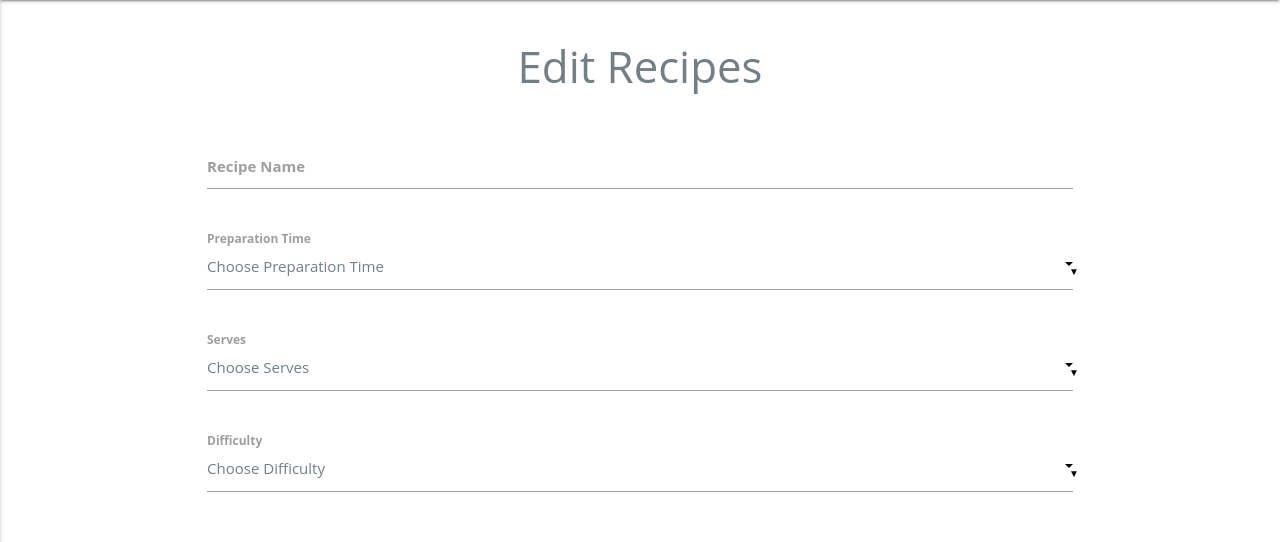
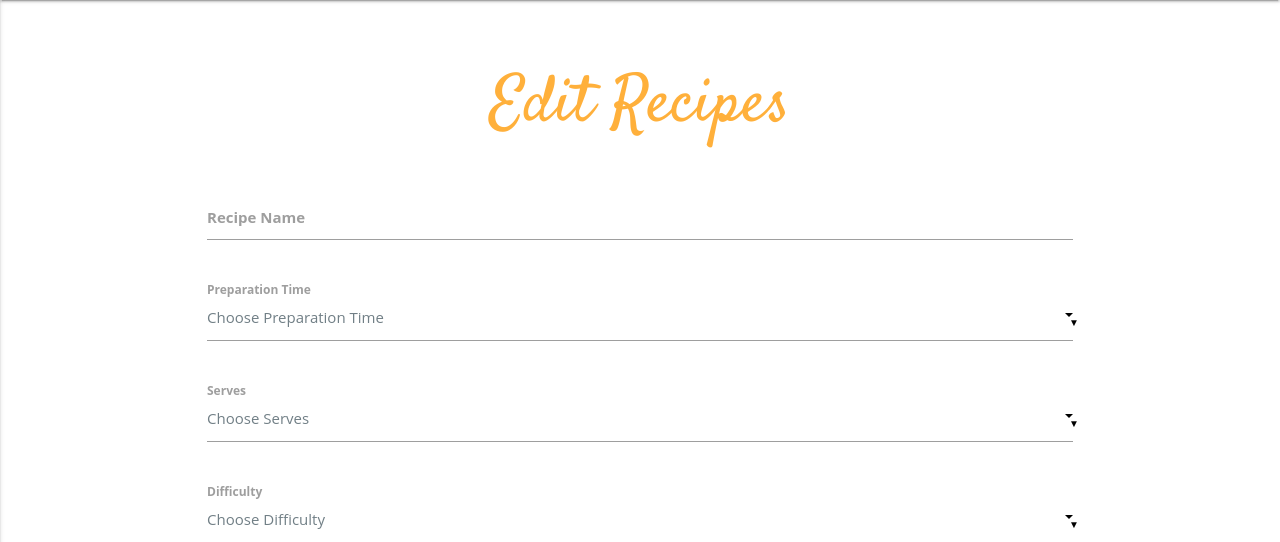
Before and after one commit to Code-Institute-Submissions/cookbook-jw, a Flask app: template templates/editrecipe.html in a window 1280 px wide. Shown: the part 64-606 px from the top of the page. Run offline with Flask 2, Linux system fonts and the light colour scheme; the template is opened without the code that fills it, so the values that code supplies are empty; some libraries are stand-ins or nearby versions; some web fonts are replaced.

Commit message:
code formatting applied

```diff
--- a/templates/editrecipe.html
+++ b/templates/editrecipe.html
@@ -1,7 +1,7 @@
 {% extends 'base.html' %} {% block content %}
 
 <div class="container">
-    <h3>Edit Recipes</h3>
+    <h3 class="logo-name recipe_list_margin">Edit Recipes</h3>
     <div class="row">
         <form action="{{url_for('update_recipe', recipe_id=recipe._id)}}" method="POST" class="col s12">
             <div class="row">
```
